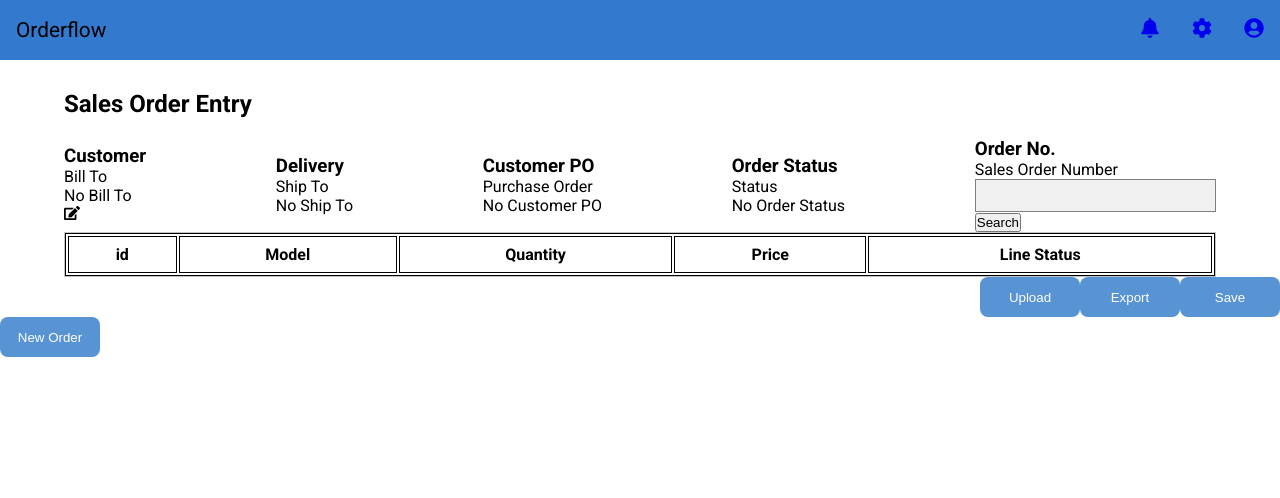
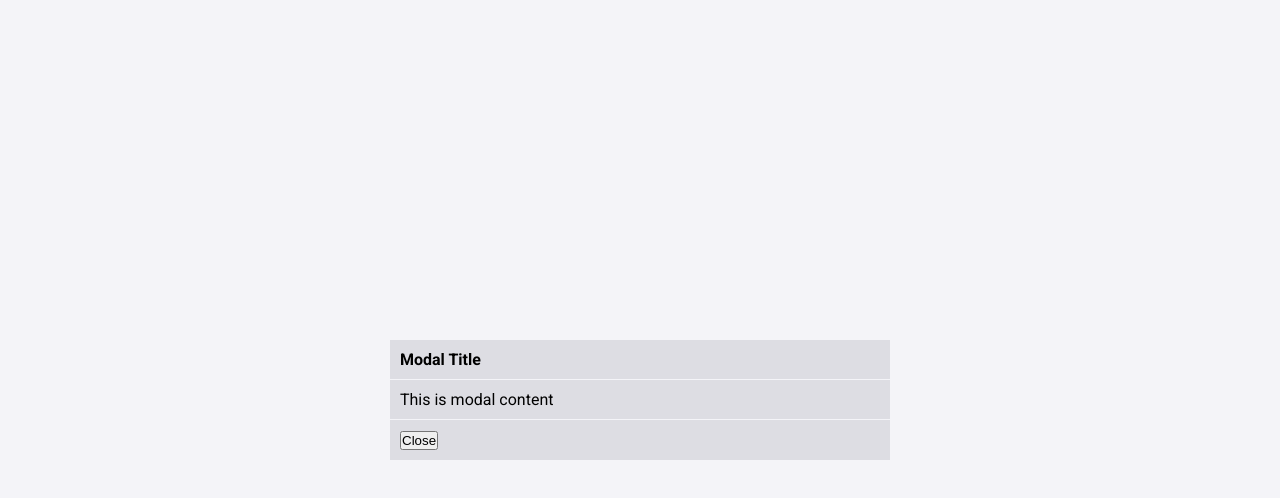
Before and after one commit to jcho-project/orderflow, a React (Create React App) app: page / in a window 1280 px wide. Both pictures are taken after a click on the button "New Order". Shown: the top 498 px of the page. Built offline with nearby package versions, Linux system fonts and the light colour scheme.

Commit message:
change button to fix modalShow status error

```diff
--- a/src/components/CreateForm.jsx
+++ b/src/components/CreateForm.jsx
@@ -1,13 +1,18 @@
-import { useContext } from "react"
+import { useContext, useState } from "react"
 import Button from "./shared/Button"
 import OrderContext from "../context/OrderContext"
 
 function CreateForm() {
   const { modalShow, handleToggleModal } = useContext(OrderContext)
 
-  const Modal = props => {
-    const { show, close } = props
+  const [testShow, setTestShow] = useState(false)
 
+  const testToggle = () => {
+    console.log("testToggle hit!")
+    setTestShow(!testShow)
+  }
+
+  const Modal = ({ show, close }) => {
     console.log(show)
     console.log(close)
     console.log(typeof(close))
@@ -26,7 +31,7 @@ function CreateForm() {
             This is modal content
           </div>
           <div className="modal-footer">
-            <Button onClick={close}>Close</Button>
+            <button onClick={close}>Close</button>
           </div>
         </div>
       </div>
@@ -35,8 +40,8 @@ function CreateForm() {
 
   return (
     <>
-      <Button onClick={() => handleToggleModal()}>New Order</Button>
-      <Modal show={modalShow} close={() => handleToggleModal()} />
+      <button type="submit" onClick={handleToggleModal}>New Order</button>
+      <Modal show={modalShow} close={handleToggleModal} />
     </>
   )
 }
```
